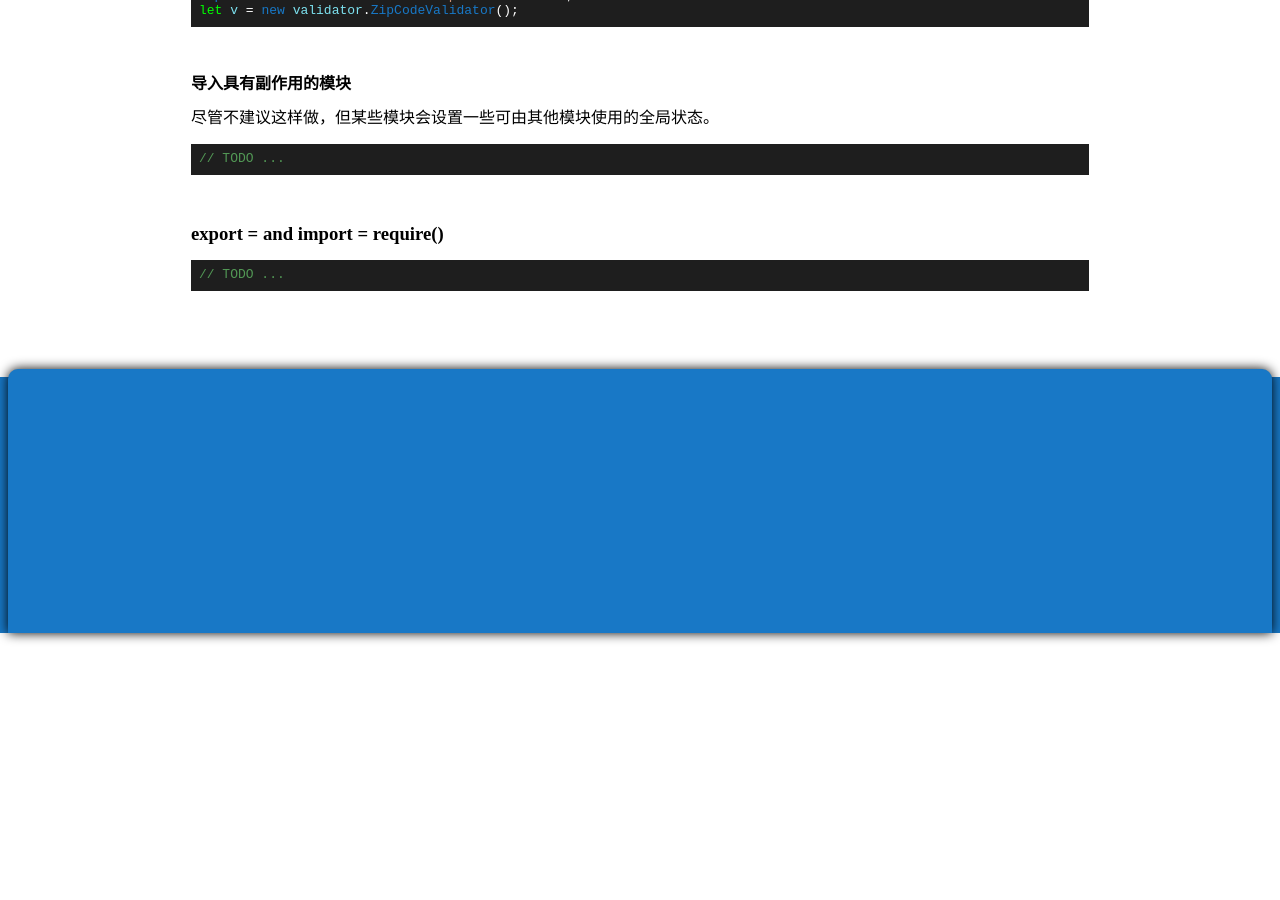
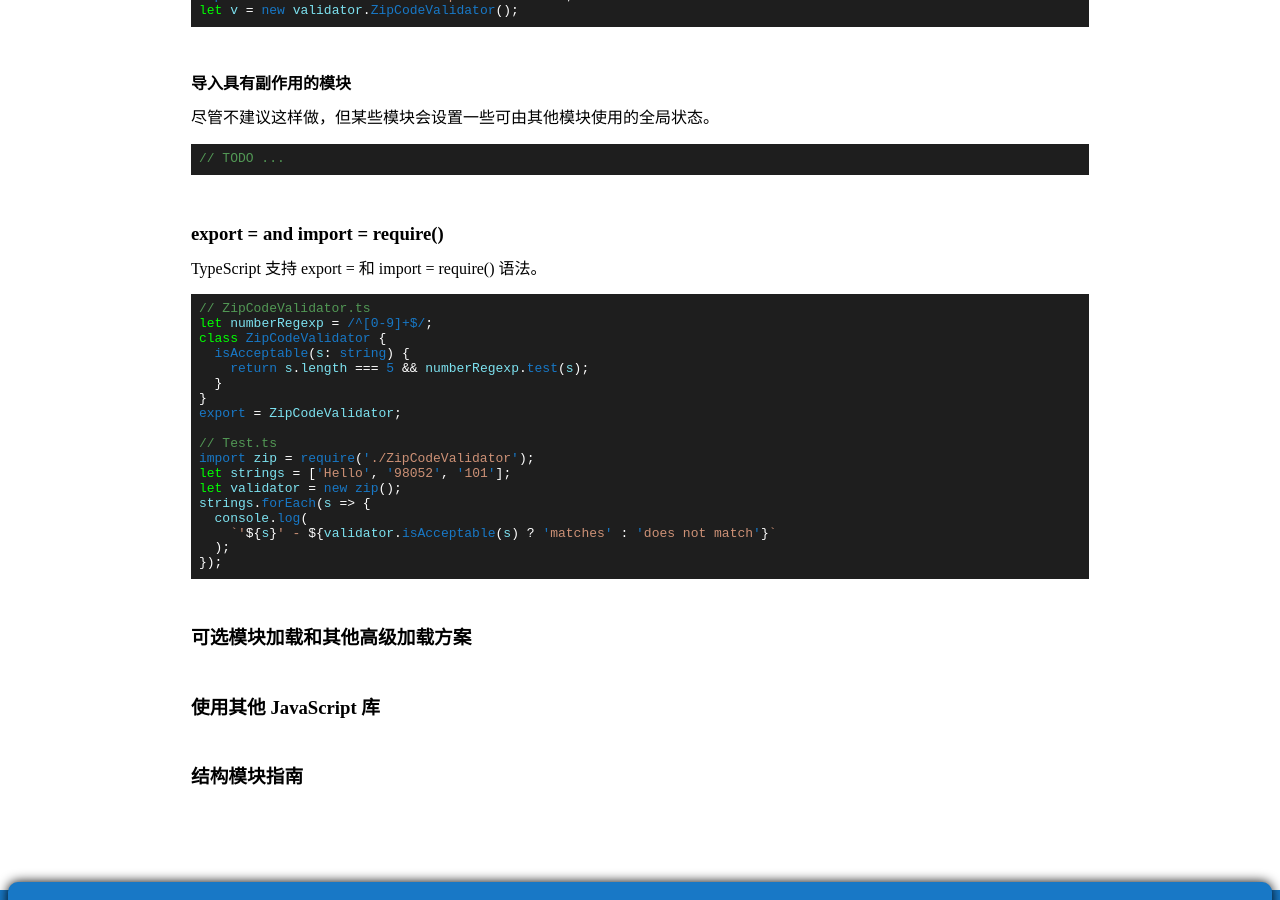
Before and after one commit to codelab2006/codelab2006.github.io, a Jekyll site: the page built from collections/_posts/2020-03-10-typescript_modules.md, in a window 1280 px wide and 900 px high, scrolled down 1990 px. Built offline with Jekyll 4.4.1, drawn with Linux system fonts in a browser that asks for light colours.

Commit message:
Update ...

````diff
--- a/collections/_posts/2020-03-10-typescript_modules.md
+++ b/collections/_posts/2020-03-10-typescript_modules.md
@@ -109,6 +109,31 @@ let v = new validator.ZipCodeValidator();
 
 ### export = and import = require()
 
+TypeScript 支持 export = 和 import = require() 语法。
+
 ```typescript
-// TODO ...
+// ZipCodeValidator.ts
+let numberRegexp = /^[0-9]+$/;
+class ZipCodeValidator {
+  isAcceptable(s: string) {
+    return s.length === 5 && numberRegexp.test(s);
+  }
+}
+export = ZipCodeValidator;
+
+// Test.ts
+import zip = require('./ZipCodeValidator');
+let strings = ['Hello', '98052', '101'];
+let validator = new zip();
+strings.forEach(s => {
+  console.log(
+    `'${s}' - ${validator.isAcceptable(s) ? 'matches' : 'does not match'}`
+  );
+});
 ```
+
+### 可选模块加载和其他高级加载方案
+
+### 使用其他 JavaScript 库
+
+### 结构模块指南
````
